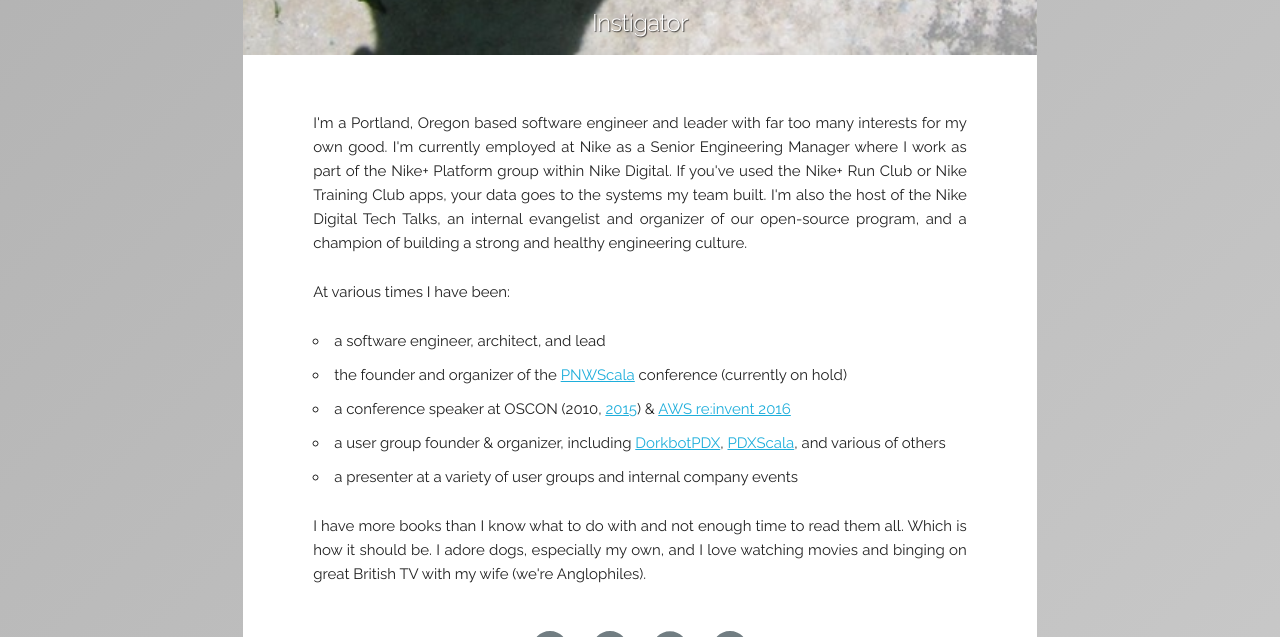
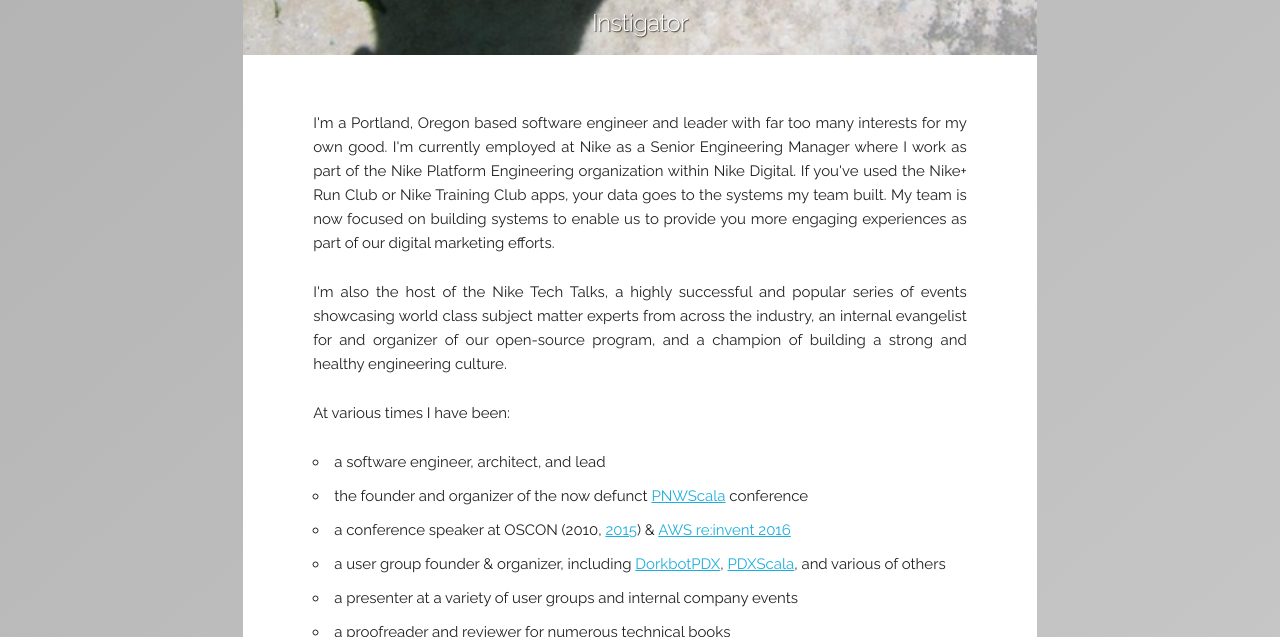
Before and after one commit to tlockney/thomas.lockney.net, a plain HTML site: page site/index.html in a window 1280 px wide. Shown: the part 580-1217 px from the top of the page. Drawn offline with Linux system fonts and the light colour scheme.

Commit message:
minor tweaks

```diff
--- a/site/index.html
+++ b/site/index.html
@@ -53,12 +53,10 @@
             <div class="body">
                 <div class="bio">
                     <p>
-                        I'm a Portland, Oregon based software engineer and leader with far too many interests for my own
-                        good. I'm currently employed at Nike as a Senior Engineering Manager where I work as part of the
-                        Nike+ Platform group within Nike Digital. If you've used the Nike+ Run Club or Nike Training
-                        Club apps, your data goes to the systems my team built. I'm also the host of the Nike Digital
-                        Tech Talks, an internal evangelist and organizer of our open-source program, and a champion of
-                        building a strong and healthy engineering culture.
+                        I'm a Portland, Oregon based software engineer and leader with far too many interests for my own good. I'm currently employed at Nike as a Senior Engineering Manager where I work as part of the Nike Platform Engineering organization within Nike Digital. If you've used the Nike+ Run Club or Nike Training Club apps, your data goes to the systems my team built. My team is now focused on building systems to enable us to provide you more engaging experiences as part of our digital marketing efforts.
+                    </p>
+                    <p>
+                        I'm also the host of the Nike Tech Talks, a highly successful and popular series of events showcasing world class subject matter experts from across the industry, an internal evangelist for and organizer of our open-source program, and a champion of building a strong and healthy engineering culture.
                     </p>
                     <p>
                         At various times I have been:
@@ -67,8 +65,7 @@
                                 a software engineer, architect, and lead
                             </li>
                             <li>
-                                the founder and organizer of the <a href="http://pnwscala.org/">PNWScala</a> conference
-                                (currently on hold)
+                                the founder and organizer of the now defunct <a href="http://pnwscala.org/">PNWScala</a> conference
                             </li>
                             <li>
                                 a conference speaker at OSCON (2010, <a href="https://youtu.be/-LiQCpPj8RM">2015</a>) & <a
@@ -81,12 +78,15 @@
                             <li>
                                 a presenter at a variety of user groups and internal company events
                             </li>
+                            <li>
+                                a proofreader and reviewer for numerous technical books
+                            </li>
                         </ul>
                     </p>
                     <p>
                         I have more books than I know what to do with and not enough time to read them all. Which is how
                         it should be. I adore dogs, especially my own, and I love watching movies and binging on great
-                        British TV with my wife (we're Anglophiles).
+                        TV shows (mostly British) with my wife.
                     </p>
                 </div>
                 <div class="social-links">
```
